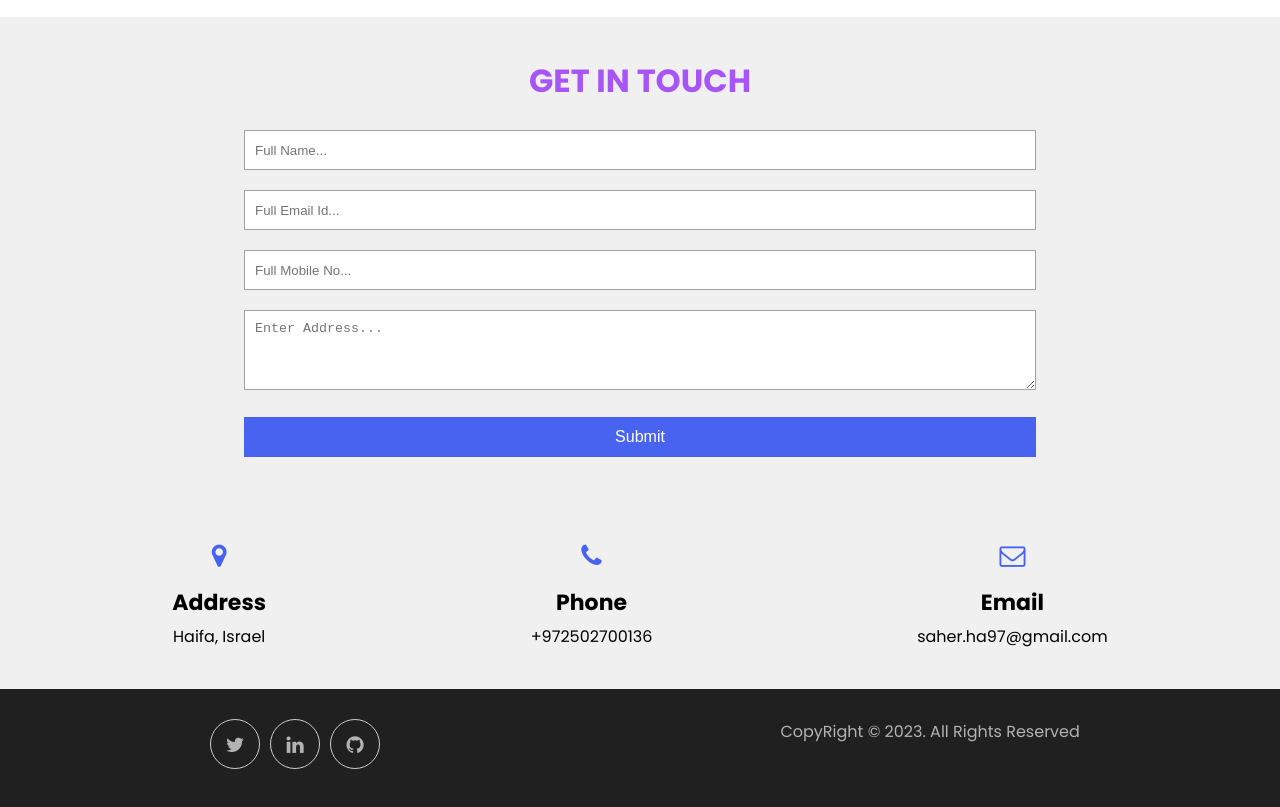
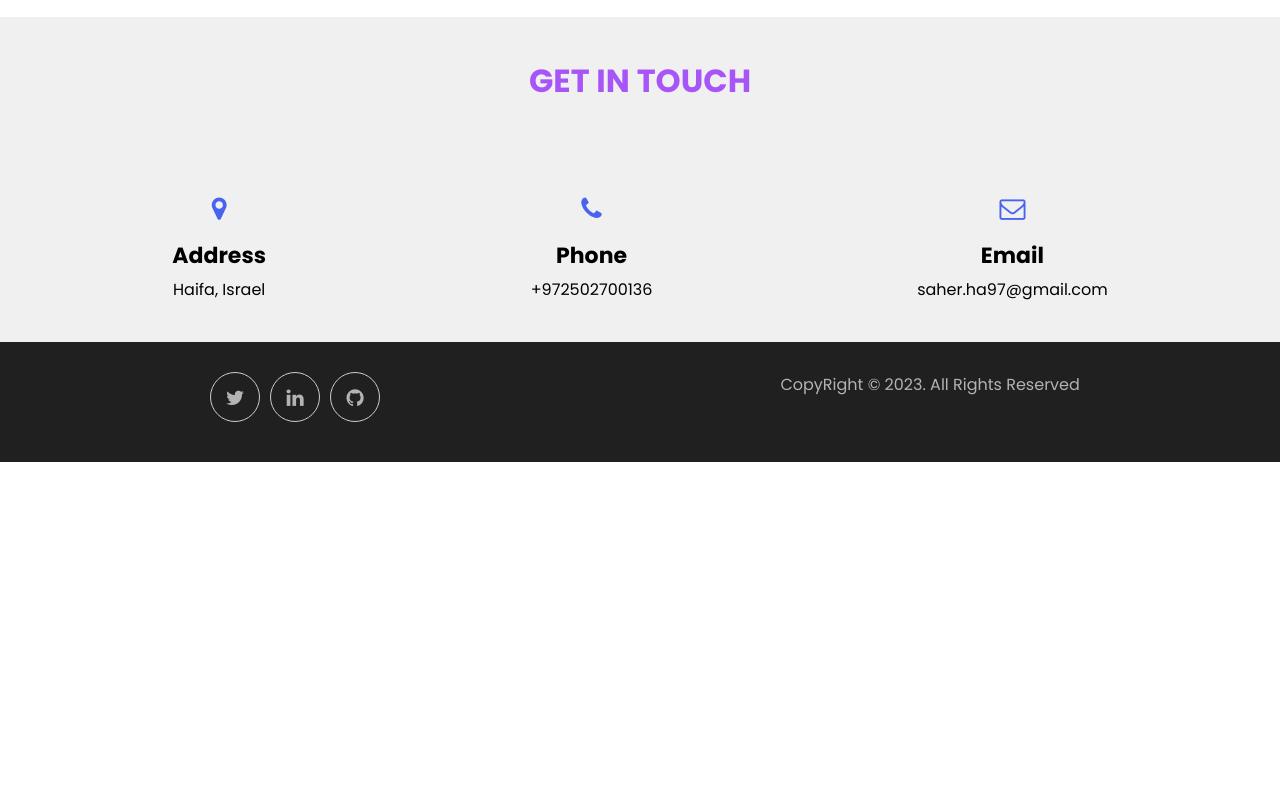
Before and after one commit to saherhanif/portfolio, a React (Create React App) app: page / in a window 1280 px wide. Shown: the part 4060-4867 px from the top of the page. After the commit the page ends 4522 px from the top, so only its background shows below. Built offline with nearby package versions, Linux system fonts and the light colour scheme.

Commit message:
last touchs on the functionality

```diff
--- a/package.json
+++ b/package.json
@@ -3,10 +3,12 @@
   "version": "0.1.0",
   "private": true,
   "dependencies": {
+    "@sendgrid/mail": "^7.7.0",
     "@testing-library/jest-dom": "^5.17.0",
     "@testing-library/react": "^13.4.0",
     "@testing-library/user-event": "^13.5.0",
     "font-awesome": "^4.7.0",
+    "nodemailer": "^6.9.5",
     "react": "^18.2.0",
     "react-dom": "^18.2.0",
     "react-scripts": "5.0.1",
--- a/src/components/contact/index.jsx
+++ b/src/components/contact/index.jsx
@@ -9,13 +9,13 @@ export default function Contact() {
       <div className="container">
         <h1 className="heading-text">GET IN TOUCH</h1><br/>
         <div className="width-100">
-          <form>
+          {/* <form>
             <input type="text" placeholder="Full Name..." />
             <input type="text" placeholder="Full Email Id..." />
             <input type="text" placeholder="Full Mobile No..." />
             <textarea placeholder="Enter Address..."></textarea>
             <button type="submit">Submit</button>
-          </form>
+          </form> */}
         </div>
         <div className='myInfo'>
         <div className="width-33">
```
Also changed, not shown: 1 other file (tests, documents, lock files or other folders).
